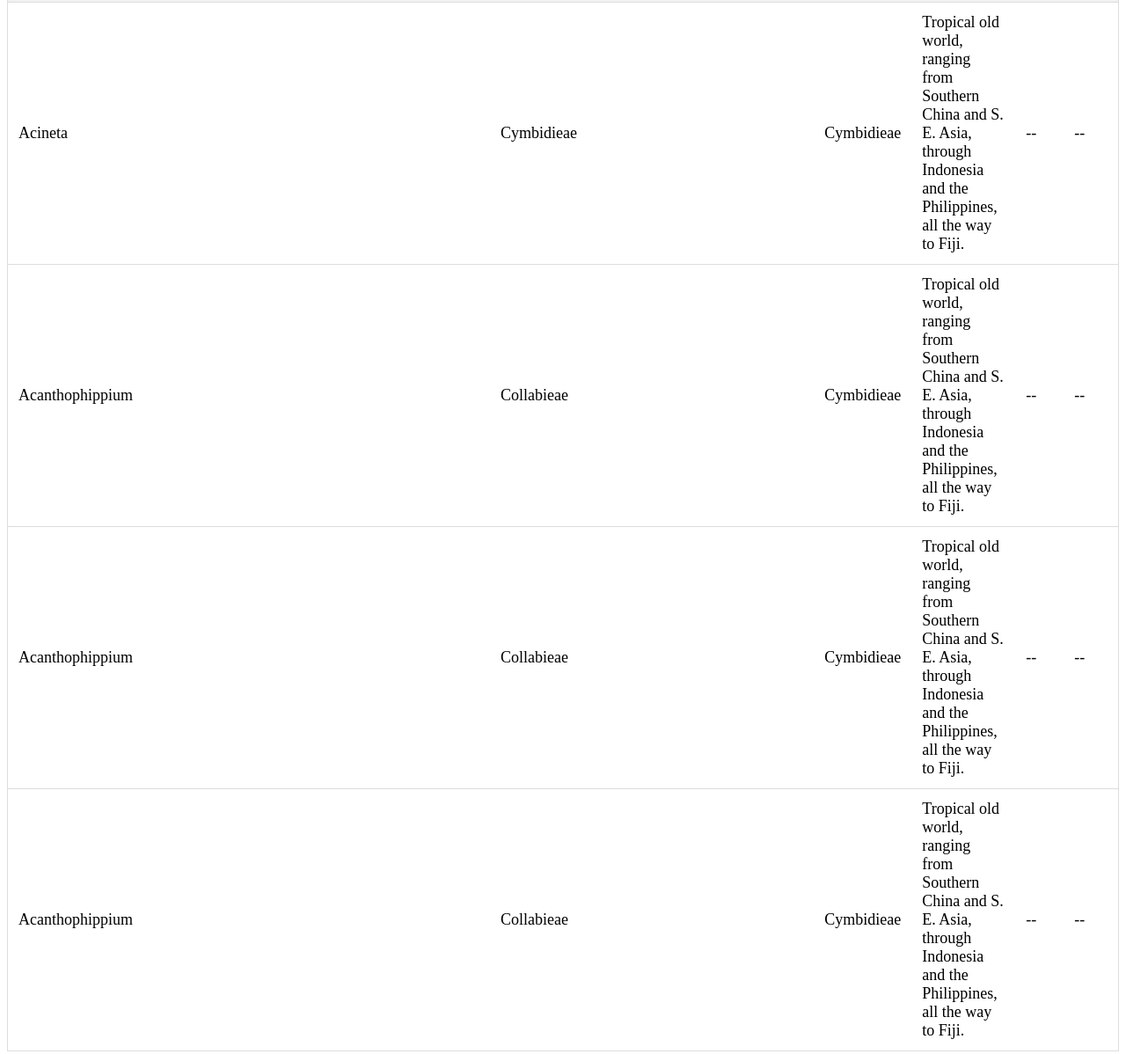
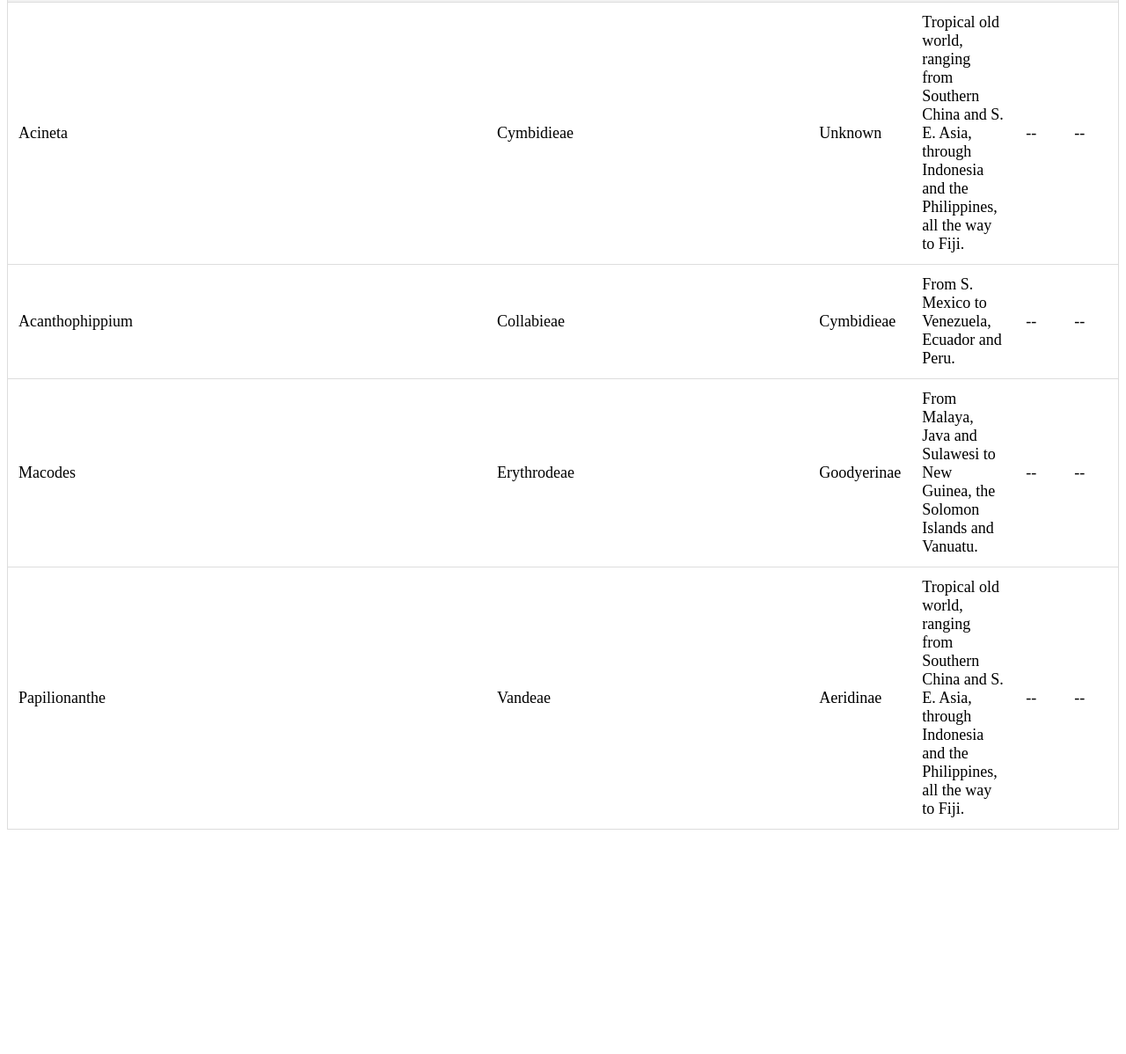
Before and after one commit to jace1084/Orchid-filter, a plain HTML site: page orchid-table.html in a window 1280 px wide. Shown: the part 129-1327 px from the top of the page at 88% size. After the commit the page ends 1080 px from the top, so only its background shows below. Drawn offline with Linux system fonts and the light colour scheme.

Commit message:
added in the rest of the table data

```diff
--- a/orchid-table.html
+++ b/orchid-table.html
@@ -26,7 +26,7 @@
 
             <td>Acineta</td> <!--Latin Name-->
             <td>Cymbidieae </td> <!--Tribe-->
-            <td>Cymbidieae </td> <!--Subtribe-->
+            <td>Unknown </td> <!--Subtribe-->
             <td>Tropical old world, ranging from Southern China and S. E. Asia, through Indonesia and the Philippines,
                 all the way to Fiji.</td> <!--Distribution-->
             <td>--</td> <!--Size-->
@@ -38,28 +38,26 @@
             <td>Acanthophippium</td> <!--Latin Name-->
             <td>Collabieae</td> <!--Tribe-->
             <td>Cymbidieae </td> <!--Subtribe-->
-            <td>Tropical old world, ranging from Southern China and S. E. Asia, through Indonesia and the Philippines,
-                all the way to Fiji.</td> <!--Distribution-->
+            <td>From S. Mexico to Venezuela, Ecuador and Peru.</td> <!--Distribution-->
             <td>--</td> <!--Size-->
             <td>--</td> <!--Soil Type-->
 
           </tr>
           <tr>
 
-            <td>Acanthophippium</td> <!--Latin Name-->
-            <td>Collabieae</td> <!--Tribe-->
-            <td>Cymbidieae </td> <!--Subtribe-->
-            <td>Tropical old world, ranging from Southern China and S. E. Asia, through Indonesia and the Philippines,
-                all the way to Fiji.</td> <!--Distribution-->
+            <td>Macodes</td> <!--Latin Name-->
+            <td>Erythrodeae </td> <!--Tribe-->
+            <td>Goodyerinae </td> <!--Subtribe-->
+            <td>From Malaya, Java and Sulawesi to New Guinea, the Solomon Islands and Vanuatu.</td> <!--Distribution-->
             <td>--</td> <!--Size-->
             <td>--</td> <!--Soil Type-->
 
           </tr>
           <tr>
 
-            <td>Acanthophippium</td> <!--Latin Name-->
-            <td>Collabieae</td> <!--Tribe-->
-            <td>Cymbidieae </td> <!--Subtribe-->
+            <td>Papilionanthe</td> <!--Latin Name-->
+            <td>Vandeae</td> <!--Tribe-->
+            <td>Aeridinae</td> <!--Subtribe-->
             <td>Tropical old world, ranging from Southern China and S. E. Asia, through Indonesia and the Philippines,
                 all the way to Fiji.</td> <!--Distribution-->
             <td>--</td> <!--Size-->
```
